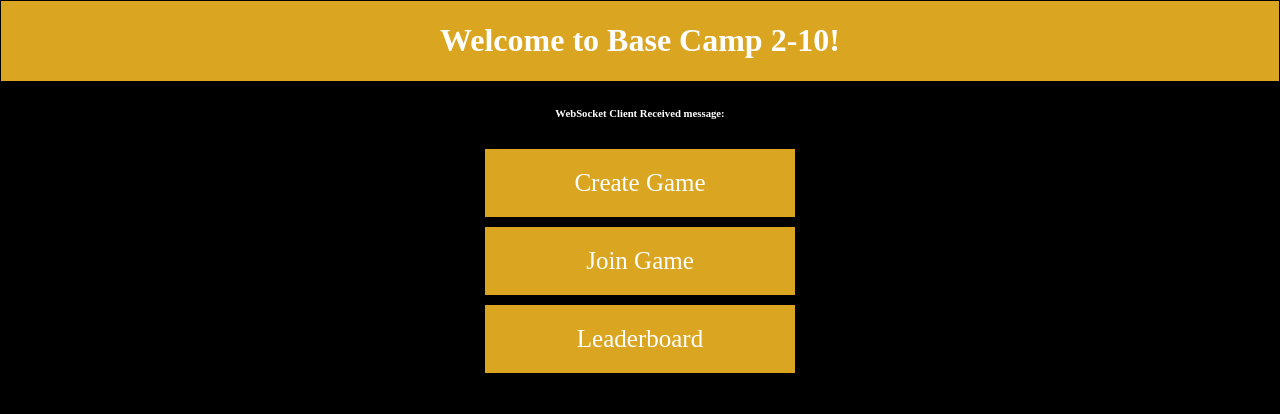
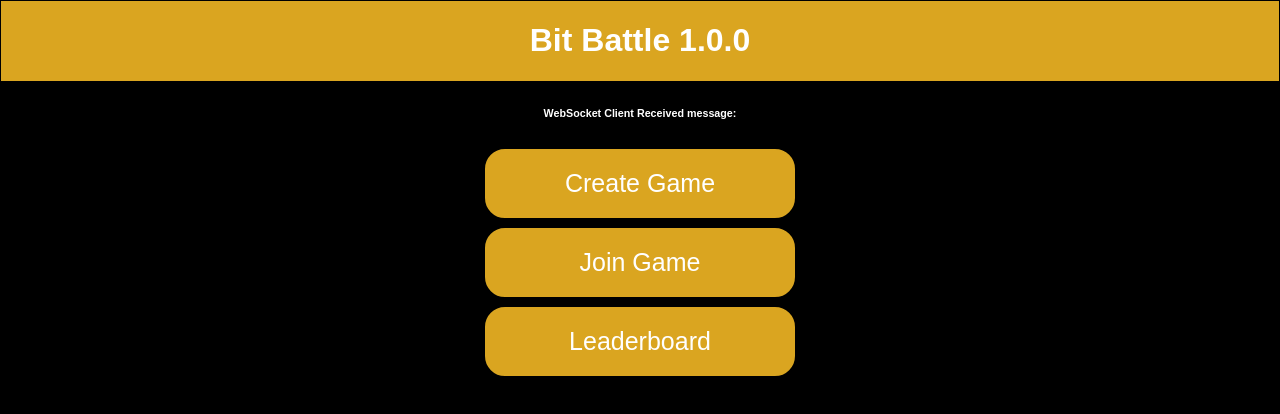
Before and after one commit to RebeccaFritz/SWE-Project-2025, a React (Vite) app in the folder client/: page / in a window 1280 px wide. Shown: the top 414 px of the page. Built offline with nearby package versions, Linux system fonts and the light colour scheme; no server answers.

Commit message:
Small update

```diff
--- a/client/App.js
+++ b/client/App.js
@@ -39,7 +39,7 @@ export default function App() {
         // display the message from the server
         <div id="strip">
             <header>
-                <h1>Welcome to Base Camp 2-10!</h1>
+                <h1>Bit Battle 1.0.0</h1>
             </header>
             <h6>WebSocket Client Received message: {message}</h6>
             <article>Create Game</article>
--- a/client/index.css
+++ b/client/index.css
@@ -2,6 +2,7 @@ body {
     background-color: black;
     color: white;
     text-align: center;
+    font-family: Arial, Helvetica, sans-serif;
 }
 
 #strip {
@@ -27,6 +28,7 @@ article {
     padding: 20px;
     font-size: 25px;
     border: 5px solid black;
+    border-radius: 25px;
     margin: 0% 37.5%;
 }
 
```
